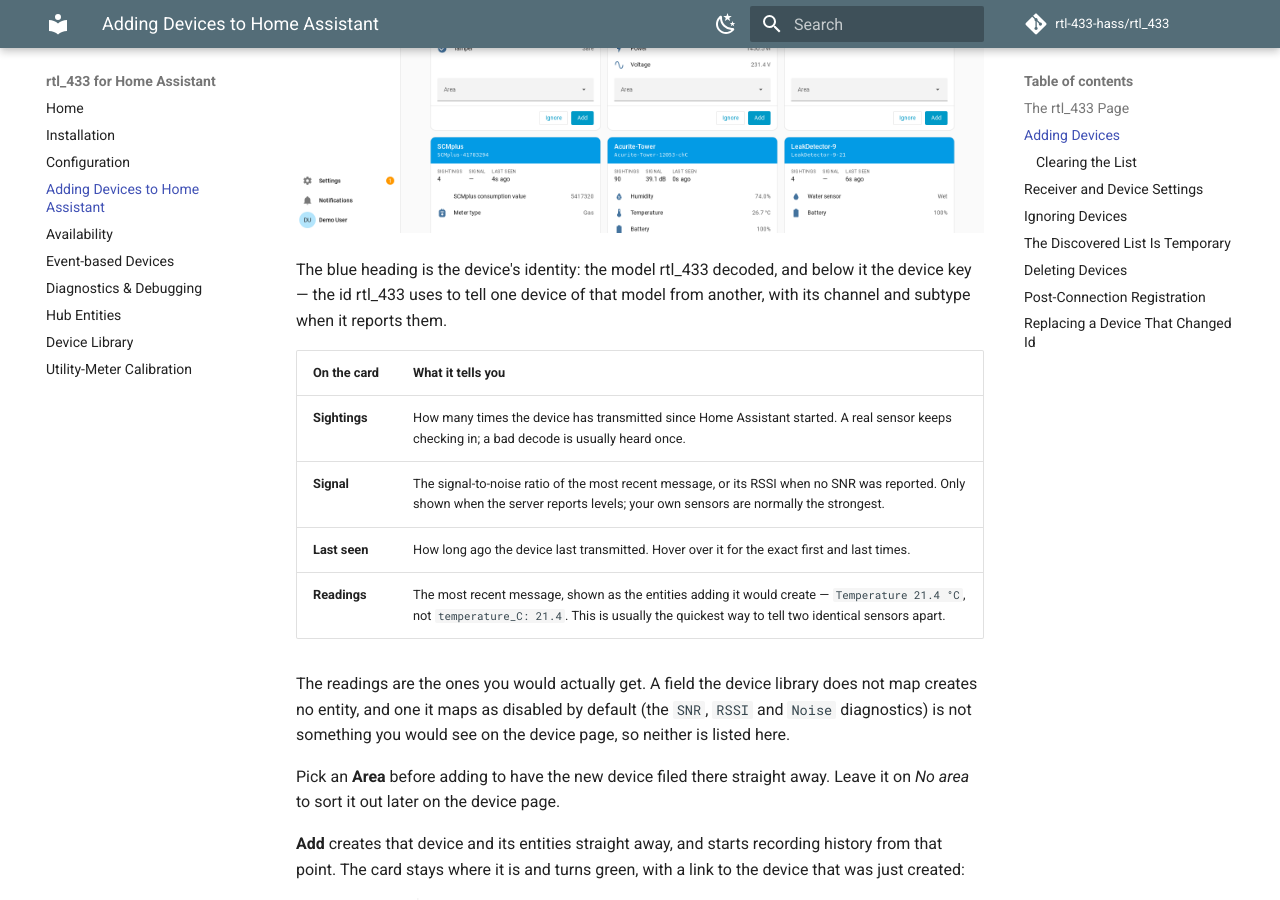
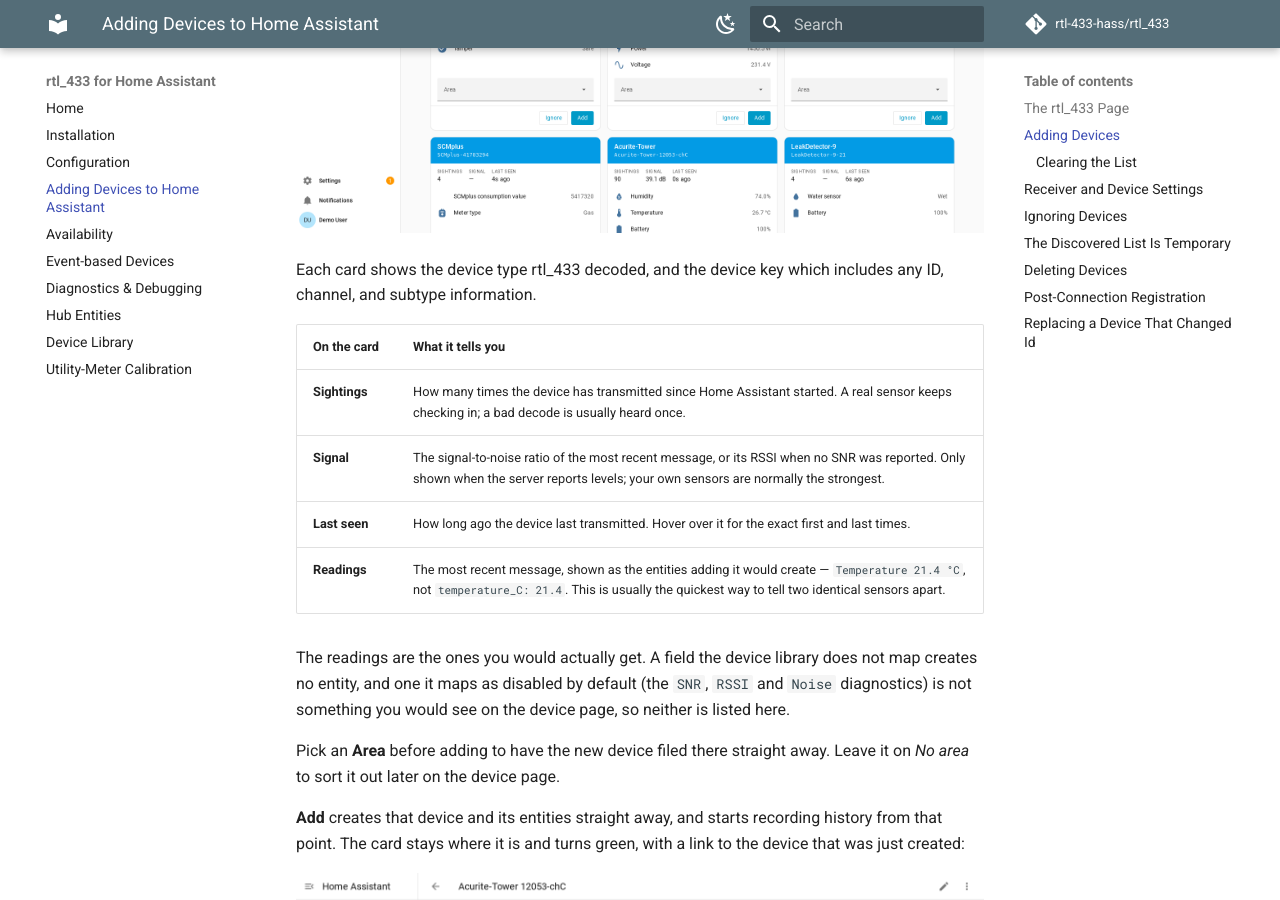
Before and after one commit to rtl-433-hass/rtl_433, an MkDocs documentation site: the page built from docs/device-discovery.md, in a window 1280 px wide and 900 px high, scrolled down 1172 px. Built offline with MkDocs 1.6.1 and Material for MkDocs 9.7.7, drawn with Linux system fonts in a browser that asks for light colours; comment, search, counter and statistics services are not loaded; the version menu is left out.

Commit message:
docs: describe the discovery card in the reader's terms
Lead with the card rather than the colour of its heading, and say what the device
key contains instead of explaining why rtl_433 needs one.

Co-Authored-By: Claude Opus 5 (1M context) <noreply@anthropic.com>
Claude-Session: https://claude.ai/code/session_018HhtFuqBNovRCKpDqLKD2v

```diff
--- a/docs/device-discovery.md
+++ b/docs/device-discovery.md
@@ -39,9 +39,8 @@ transmitted, this page may be empty until something transmits.
 
 ![The rtl_433 page: a toolbar, a row of Receiver settings / Device settings / Device mappings buttons, then a grid of device cards, each with a blue heading giving the model and device key, its sighting count, signal level and last-seen age, its latest readings named as Home Assistant entities, an Area picker, and Ignore and Add buttons](images/17-discovery-panel.png)
 
-The blue heading is the device's identity: the model rtl_433 decoded, and below
-it the device key — the id rtl_433 uses to tell one device of that model from
-another, with its channel and subtype when it reports them.
+Each card shows the device type rtl_433 decoded, and the device key which
+includes any ID, channel, and subtype information.
 
 | On the card | What it tells you |
 | --- | --- |
```
